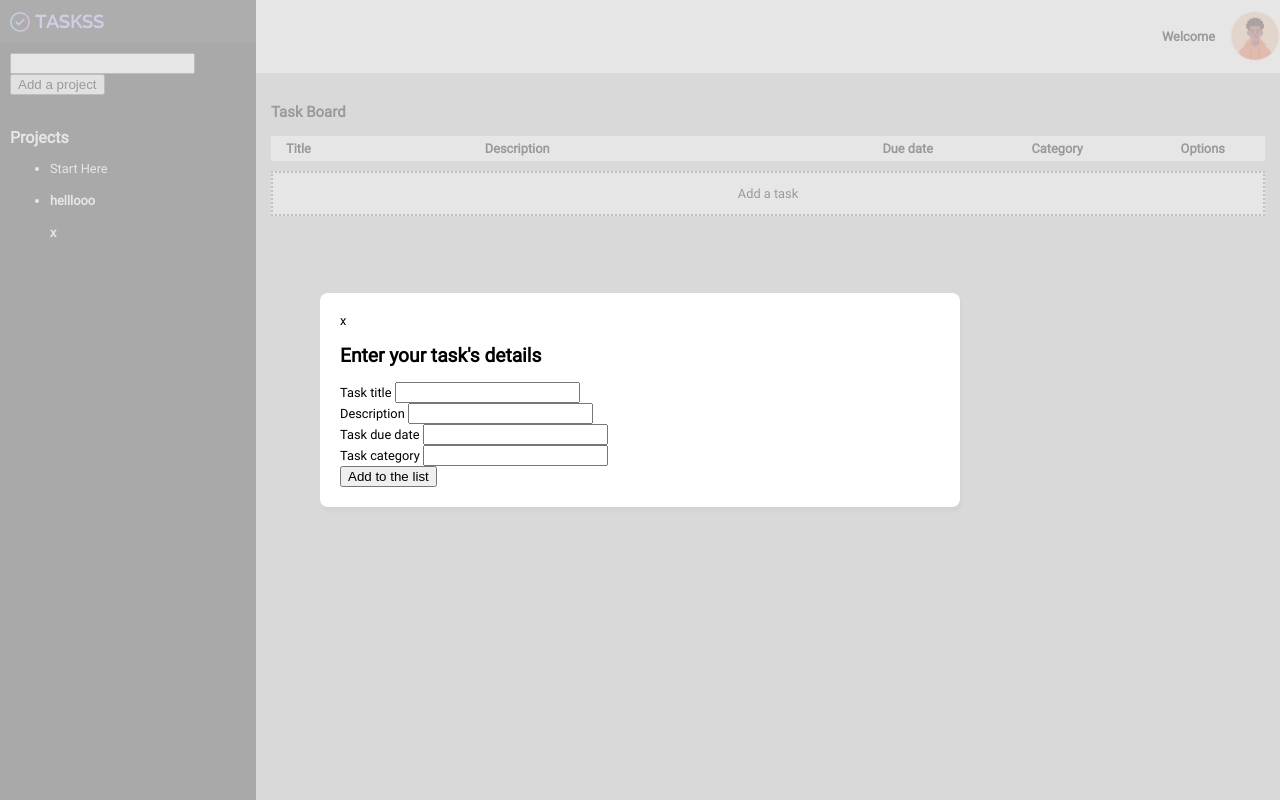
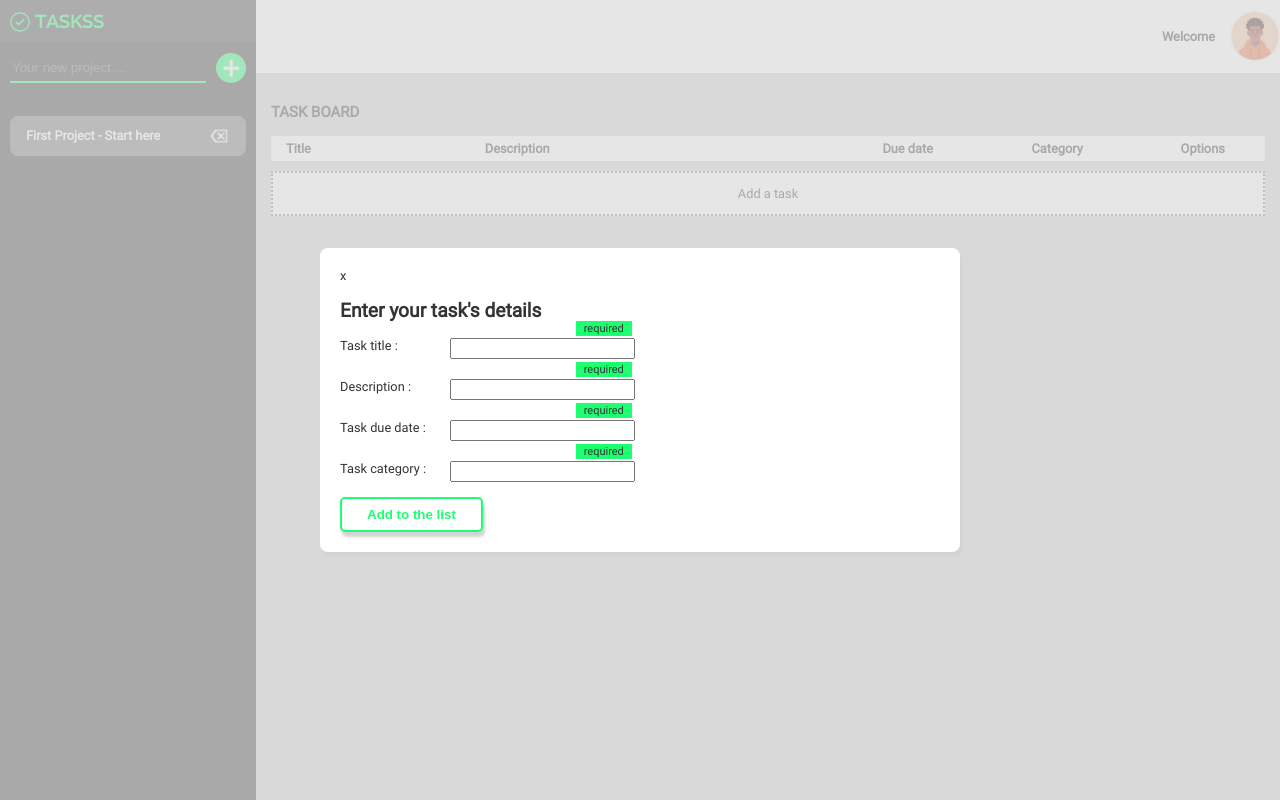
Before and after one commit to jeannepietropaoli/to_do_list, a website built with webpack: page src/index.ejs in a window 1280 px wide. Both pictures are taken after a click on the element "Add a task". Built offline with nearby package versions, Linux system fonts and the light colour scheme.

Commit message:
Style form modal

```diff
--- a/src/css/TaskBoard.css
+++ b/src/css/TaskBoard.css
@@ -62,3 +62,7 @@
     height: 20px;
     width: auto;
 }
+
+.options img:hover {
+    cursor: pointer;
+}
--- a/src/css/initPageLoad.css
+++ b/src/css/initPageLoad.css
@@ -18,6 +18,7 @@ body {
     justify-items: stretch;
     font-family: 'main';
     font-size: 0.8rem;
+    color: #333333;
 }
 
 .header {
@@ -59,7 +60,7 @@ main {
 #logoText {
     font-family: 'logoFont';
     font-size: 18px;
-    color: #BBA7FD;
+    color: #1CFF70;
     margin: 0;
 }
 
--- a/src/css/modal.css
+++ b/src/css/modal.css
@@ -42,6 +42,101 @@
     visibility: hidden;
 }
 
+#submit,
+#editMode {
+    border: 2px solid #1CFF70;
+    color: #1CFF70;
+    font-weight: 900;
+    background-color: white;
+    padding: 8px 25px;
+    border-radius: 5px;
+    box-shadow: 2px 5px 3px lightgray;
+    cursor: pointer;
+    position: relative;
+    bottom: 0px;
+    transition: bottom 0.1s;
+}
+
+#submit:hover,
+#editMode:hover {
+    bottom: 5px;
+    background-color: #1CFF70;
+    border-color: transparent;
+    color: white;
+}
+
 #editMode:disabled {
     visibility: hidden;
 }
+
+.formField {
+    display: flex;
+    gap: 10px;
+}
+
+.formFields {
+    display: flex;
+    flex-direction: column;
+    gap: 20px;
+}
+
+.formField label {
+    width: 100px;
+}
+
+.formField input:hover {
+    border-color: #1CFF70;
+}
+
+form button {
+    margin-top: 15px;
+}
+
+.formField input:focus {
+    outline-color: #1CFF70;
+}
+
+.formField input[required] + span{
+    position: relative;
+    display: inline;
+}
+
+.formField input[required] + span::before {
+    content: 'required';
+    font-size: clamp(7px, 0.9vw, 11px);
+    padding: 0.1vw;
+    color: #333333;
+    background-color: #1CFF70;
+    position: absolute;
+    top: -1.5em;
+    right: 1.2em;
+    padding: 1px 8px;
+}
+
+input[required]:invalid:placeholder-shown + span::after {
+    visibility: hidden;
+}
+
+input[required]:invalid:not(:placeholder-shown) + span::after {
+    content: 'x';
+    font-size: clamp(7px, 0.9vw, 11px);
+    color: red;
+    position: absolute;
+    top: 5px;
+    right: 3px;
+    visibility: visible;
+}
+
+input[required]:valid + span::after {
+    content: ' 🗸';
+    font-size: clamp(7px, 0.9vw, 11px);
+    color: green;
+    position: absolute;
+    top: 5px;
+    right: 3px;
+}
+
+#closeModal {
+    display: inline-block;
+    width: min-content;
+}
--- /dev/null
+++ b/src/css/projectBoard.css
@@ -0,0 +1,75 @@
+
+
+#projectName {
+    background-color: transparent;
+    border-width: 0px;
+    border-bottom: 2px solid #1CFF70;
+    color: white;
+    flex-grow: 1;
+}
+
+.addProject {
+    width: 30px;
+    height: 30px;
+   border-radius: 50%;
+   border: none;
+   background-color: #1CFF70;
+   color: white;
+   font-weight: 900;
+   cursor: pointer;
+   position: relative;
+}
+
+.addProject:hover{
+    transform: rotate(-180deg);
+    transition: 0.5s;
+    bottom: 2px;
+
+}
+
+.addProject img {
+    width: 55%;
+    height: auto;
+    position: absolute;
+    top: 50%; right: 50%;
+    transform: translate(50%,-50%);
+}
+
+.addProjectContainer {
+    display: flex;
+    gap: 10px;
+}
+
+li {
+    display: flex;
+    justify-content: space-between;
+    align-items: center;
+    border-radius: 8px;
+    padding: 8px 15px;
+    margin-bottom: 10px;
+    border: 1px solid transparent;
+}
+
+li h4 {
+    flex-grow: 1;
+    margin: 0;
+}
+
+.projectSection li:hover {
+    cursor: pointer;
+    border: 1px solid #1CFF70;
+
+}
+
+li img {
+    height: 22px;
+    width: auto;
+}
+
+#projectList {
+    padding: 0px;
+}
+
+.projectSection {
+
+}
--- a/src/functionnalities/Project.js
+++ b/src/functionnalities/Project.js
@@ -54,4 +54,5 @@ export const firstProject = (title)=> {
     return project
 }
 
-ProjectList.currentProject = firstProject('helllooo');
+ProjectList.currentProject = firstProject('First Project - Start here');
+ProjectBoard.highlightCurrentProject(ProjectBoard.selectProjectBoardCurrentProject());
--- a/src/functionnalities/modal.js
+++ b/src/functionnalities/modal.js
@@ -18,11 +18,23 @@ export const modalContainer = (()=> {
     }
 })()
 
-modalContainer.closeModalBtn.addEventListener('click', ()=> {modalContainer.closeModal()});
+modalContainer.closeModalBtn.addEventListener('click', ()=> {
+    modalContainer.closeModal();
+    form.clearInputsValues();
+});
 
 export const form = (()=> {
     const INPUTS = Array.from(document.querySelectorAll('.modal input[id]'));
     const SUBMIT_BTN = document.querySelector('#submit');
+    const REQUIRED_INPUTS = Array.from(document.querySelectorAll('input[required]'));
+
+    const removePlaceholderAfterInputUse = (()=> {
+        REQUIRED_INPUTS.forEach(requiredInput => {
+            requiredInput.addEventListener('click', ()=> {
+                requiredInput.removeAttribute('placeholder');
+            })
+        })
+    })()
 
     const getInputsValues = ()=> {
         return  INPUTS.map(input => {
@@ -37,6 +49,9 @@ export const form = (()=> {
 
     const clearInputsValues = ()=> {
         INPUTS.forEach(input => input.value = '');
+        REQUIRED_INPUTS.forEach(requiredInput => {
+            requiredInput.setAttribute('placeholder', ' ')
+        })
     }
 
     return {
--- a/src/index.ejs
+++ b/src/index.ejs
@@ -13,22 +13,20 @@
     </div>
     <div class="sidebar">
         <div class="logoContainer">
-            <img id="taskImg" src="../src/task.png" alt="task logo">
+            <img id="taskImg" src="../src/taskGreen.png" alt="task logo">
             <h3 id="logoText">TASKSS</h3>
         </div>
-        <div>
-            <input type="text" name="" id="projectName">
-            <button class="addProject">Add a project</button>
+        <div class="addProjectContainer">
+            <input type="text" name="" placeholder="Your new project ..." id="projectName">
+            <button class="addProject"><img src="../src/plus.png" alt=""></button>
         </div>
         <div class="projectSection">
-            <h2>Projects</h2>
             <ul id="projectList">
-                <li>Start Here</li>
             </ul>
         </div>
     </div>
     <main>
-        <h3>Task Board</h3>
+        <h3 id="taskBoardProjectTitle">TASK BOARD</h3>
         <div class="taskListGrid">
             <div class="taskListHeaders">
                 <h4 class="_title">Title</h4>
@@ -48,24 +46,27 @@
 
             <h2>Enter your task's details</h2>
 
+            <div class="formFields">
                 <div class="formField">
-                <label for="title">Task title</label>
-                <input type="text" id="title" required>
+                    <label for="title">Task title :</label>
+                    <input type="text" id="title" placeholder=" " required>
+                    <span></span>
                 </div>
-
                 <div class="formField">
-                <label for="description">Description</label>
-                <input type="text" id="description" required>
+                    <label for="description">Description :</label>
+                    <input type="text" id="description" placeholder=" " required>
+                    <span></span>
                 </div>
-
                 <div class="formField">
-                <label for="date">Task due date</label>
-                <input type="text" id="dueDate" required>
+                    <label for="date">Task due date :</label>
+                    <input type="text" id="dueDate" placeholder=" " required>
+                    <span></span>
                 </div>
-
                 <div class="formField">
-                <label for="category">Task category</label>
-                <input type="text" id="category" required>
+                    <label for="category">Task category :</label>
+                    <input type="text" id="category" placeholder=" " required>
+                    <span></span>
+                </div>
             </div>
 
             <button type="button" id="submit">Add to the list</button>
--- a/src/index.js
+++ b/src/index.js
@@ -1,5 +1,6 @@
 import './css/initPageLoad.css';
 import './css/modal.css';
+import './css/projectBoard.css';
 import {TaskList, Task} from './functionnalities/Task';
 import {newTask, taskOptions, ADDTASKBTN, fullTask} from './view  ihm/TaskBoard';
 import { modalContainer, form, manageModalReset, formEditMode } from './functionnalities/modal';
@@ -25,11 +26,10 @@ form.SUBMIT_BTN.addEventListener('click', ()=> {
 
 
 addProjectBtn.addEventListener('click', ()=> {
-    console.log(ProjectList.getList())
     if (projectNameInput.value !== ''){
         const brandNewProject = new Project(projectNameInput.value);
         ProjectList.addProject(brandNewProject);
         ProjectBoard.displayNewProject(brandNewProject.title);
-        console.log(ProjectList.getList())
+        ProjectBoard.clearProjectNameInput();
     }
 })
--- a/src/view  ihm/ProjectBoard.js
+++ b/src/view  ihm/ProjectBoard.js
@@ -7,6 +7,10 @@ export const projectNameInput = document.querySelector('#projectName');
 
 export const ProjectBoard = (() => {
     const projectList = document.querySelector('#projectList');
+
+    const clearProjectNameInput = ()=> {
+        projectNameInput.value = '';
+    }
 
     const createNewProjectContainer = ()=> {
         const newProjectContainer = document.createElement('li');
@@ -22,8 +26,8 @@ export const ProjectBoard = (() => {
     }
 
     const displayNewProjectDeleteBtn = (newProjectContainer) => {
-        const newProjectDeleteBtn = document.createElement('h4');
-        newProjectDeleteBtn.textContent = 'x';
+        const newProjectDeleteBtn = document.createElement('img');
+        newProjectDeleteBtn.setAttribute('src', '../src/deleteProject.png');
         newProjectDeleteBtn.setAttribute('data-index', ProjectList.getList().length-1);
         newProjectContainer.appendChild(newProjectDeleteBtn);
         return newProjectDeleteBtn;
@@ -31,20 +35,23 @@ export const ProjectBoard = (() => {
 
     const selectTheProject = (clickableSection)=> {
         clickableSection.addEventListener('click', (e)=> {
+            if (ProjectList.getList().includes(ProjectList.currentProject)) {
+                removeHighlight(selectProjectBoardCurrentProject());
+            }
             ProjectList.currentProject = ProjectList.getList()[e.target.nextElementSibling.getAttribute('data-index')];
-            console.log(ProjectList.currentProject);
-            console.log(ProjectList.currentProject.taskList.getList())
-                TaskBoard.clearTasks();
-                ProjectList.currentProject.taskList.getList().forEach((task)=> {
-                    let i=0;
-                    newTask.displayEachTask(i);
-                    i++;
+            TaskBoard.clearTasks();
+            highlightCurrentProject(selectProjectBoardCurrentProject());
+            TaskBoard.displayProjectTitle(ProjectList.currentProject.title);
+            ProjectList.currentProject.taskList.getList().forEach((task)=> {
+                let i=0;
+                newTask.displayEachTask(i);
+                i++;
                 })
         })
     }
 
     const updateDataIndex = ()=> {
-        const deletBtns = Array.from(document.querySelectorAll('h4[data-index]'));
+        const deletBtns = Array.from(document.querySelectorAll('img[data-index]'));
         console.log(deletBtns)
         if (deletBtns.length>0){
             deletBtns[0].setAttribute('data-index', 0);
@@ -56,8 +63,13 @@ export const ProjectBoard = (() => {
 
     const activateDeleteBtn = (deleteBtn) => {
         deleteBtn.addEventListener('click', (e)=> {
+            if (ProjectList.currentProject === ProjectList.getList()[e.target.getAttribute('data-index')]){
+                TaskBoard.clearTasks();
+            }
             ProjectList.deleteProject(e.target.getAttribute('data-index'));
-            projectList.removeChild(e.target.parentElement)
+            projectList.removeChild(e.target.parentElement);
+            updateDataIndex();
+
         })
     }
 
@@ -69,7 +81,23 @@ export const ProjectBoard = (() => {
         updateDataIndex();
     }
 
+    const highlightCurrentProject = (projectBoardCurrentProject) => {
+        projectBoardCurrentProject.style.backgroundColor = 'rgba(255,255,255, 0.3)';
+    }
+
+    const removeHighlight = (projectBoardCurrentProject) => {
+        projectBoardCurrentProject.style.backgroundColor = 'transparent';
+    }
+
+    const selectProjectBoardCurrentProject = ()=> {
+        const currentProjectIndex = ProjectList.getList().indexOf(ProjectList.currentProject).toString();
+        return document.querySelector(`img[data-index = '${currentProjectIndex}']`).parentElement;
+    }
+
     return {
-        displayNewProject
+        displayNewProject,
+        clearProjectNameInput,
+        highlightCurrentProject,
+        selectProjectBoardCurrentProject
     }
 })()
--- a/src/view  ihm/TaskBoard.js
+++ b/src/view  ihm/TaskBoard.js
@@ -15,8 +15,14 @@ export const TaskBoard = (()=> {
         })
     }
 
+    const displayProjectTitle = (title)=> {
+        const taskBoardProjectTitle = document.querySelector('#taskBoardProjectTitle');
+        taskBoardProjectTitle.textContent += ` for : ${title}`;
+    }
+
     return {
-        clearTasks
+        clearTasks,
+        displayProjectTitle
     }
 })()
 
@@ -26,6 +32,7 @@ const deleteButton = (()=> {
         deleteTask.classList.add('deleteTask');
         deleteTask.setAttribute('src', '../src/delete.svg');
         manageDeleteTask(deleteTask);
+        changeUrlOnHover(deleteTask)
         return deleteTask;
     }
 
@@ -47,6 +54,15 @@ const deleteButton = (()=> {
         })
     }
 
+    const changeUrlOnHover = (deleteBtn) => {
+        deleteBtn.addEventListener('mouseover', ()=> {
+            deleteBtn.setAttribute('src', '../src/deleteHover.png')
+        })
+        deleteBtn.addEventListener('mouseout', ()=> {
+            deleteBtn.setAttribute('src', '../src/delete.svg')
+        })
+    }
+
     return {
         create
     }
@@ -58,6 +74,7 @@ export const editButton = (()=> {
         editTask.classList.add('editTask');
         editTask.setAttribute('src', '../src/edit.svg');
         manageEditTask(editTask);
+        changeUrlOnHover(editTask)
         return editTask;
     }
 
@@ -79,6 +96,15 @@ export const editButton = (()=> {
             })
             valueToUpdate[0].value= editedTask[detail];
         }
+    }
+
+    const changeUrlOnHover = (editBtn) => {
+        editBtn.addEventListener('mouseover', ()=> {
+            editBtn.setAttribute('src', '../src/editHover.png')
+        })
+        editBtn.addEventListener('mouseout', ()=> {
+            editBtn.setAttribute('src', '../src/edit.svg')
+        })
     }
 
     return {
```
Also changed, not shown: README.md, dist/index.html, dist/main.js, src/deleteHover.png (added), src/deleteProject.png (added), src/editHover.png (added), src/plus.png (added), src/taskGreen.png (added). Lines whose indentation alone changed are shown as unchanged.
